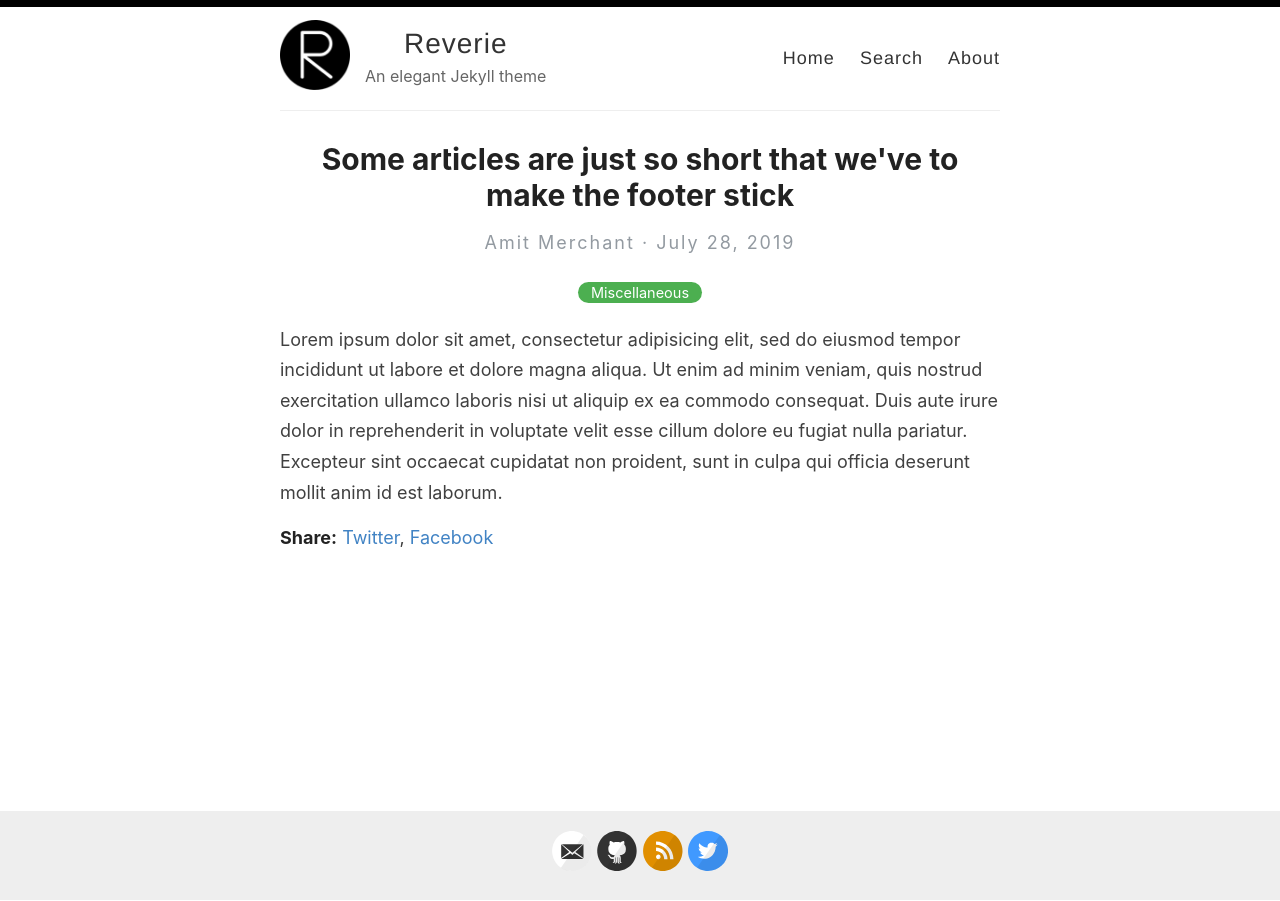
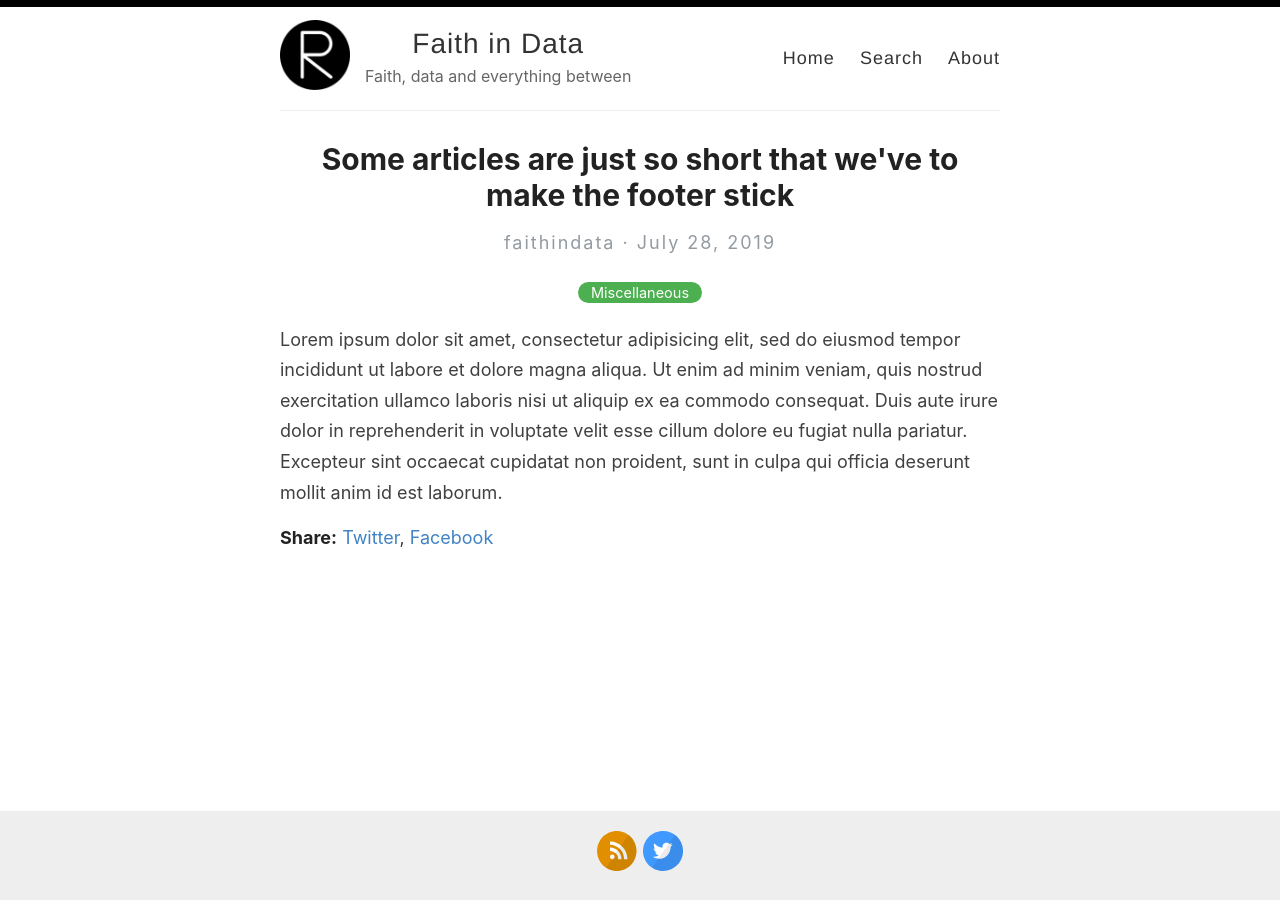
Before and after one commit to amitmerchant1990/reverie, a Jekyll site: the page built from _posts/2019-7-28-super-short-article.md, in a window 1280 px wide. Built offline with Jekyll 4.4.1, drawn with Linux system fonts in a browser that asks for light colours.

Commit message:
Update _config.yml

```diff
--- a/_config.yml
+++ b/_config.yml
@@ -3,13 +3,13 @@
 #
 
 # Name of your site (displayed in the header)
-name: Reverie
+name: Faith in Data
 
 # Name of the author
-author: Amit Merchant
+author: faithindata
 
 # Short bio or description (displayed in the header)
-description: An elegant Jekyll theme
+description: Faith, data and everything between
 
 # URL of your avatar or profile pic (you could use your GitHub profile pic)
 avatar: /images/reverie.png
@@ -21,15 +21,15 @@
 # Includes an icon in the footer for each username you enter
 footer-links:
   dribbble:
-  email: amit.d.merchant@gmail.com
+  email:
   facebook:
   flickr:
-  github: amitmerchant1990/reverie
+  github:
   instagram:
   linkedin:
   pinterest:
   rss: rss
-  twitter: amit_merchant
+  twitter: faithindata
   stackoverflow:
   youtube: # channel/<your_long_string> or user/<user-name>
   googleplus: # anything in your profile username that comes after plus.google.com/
@@ -41,18 +41,18 @@
 disqus:
 
 # Enter your Google Analytics web tracking code (e.g. UA-2110908-2) to activate tracking
-google_analytics: UA-43339302-4
+google_analytics:
 
 # Your website URL (e.g. http://amitmerchant1990.github.io or http://www.amitmerchant.com)
 # Used for Sitemap.xml and your RSS feed
-url: http://www.amitmerchant.com/reverie
-enforce_ssl: https://www.amitmerchant.com/reverie
+url:
+enforce_ssl:
 
 # If you're hosting your site at a Project repository on GitHub pages
 # (http://yourusername.github.io/repository-name)
 # and NOT your User repository (http://yourusername.github.io)
 # then add in the baseurl here, like this: "/repository-name"
-baseurl: "/reverie"
+baseurl:
 
 #
 # !! You don't need to change any of the configuration flags below !!
```
